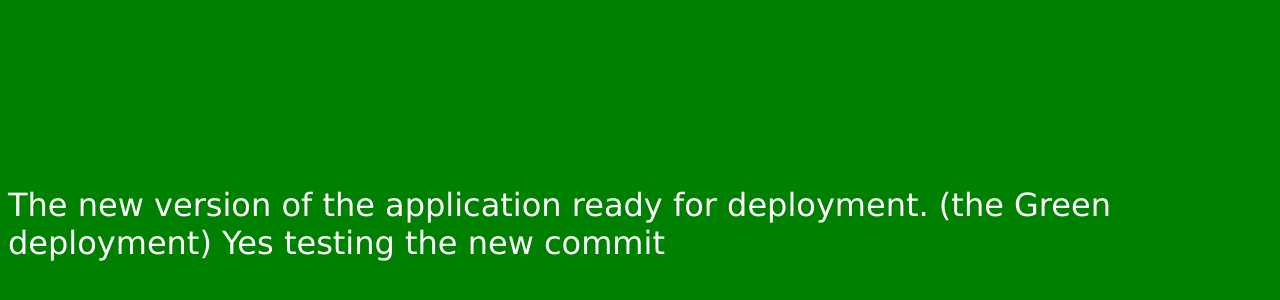
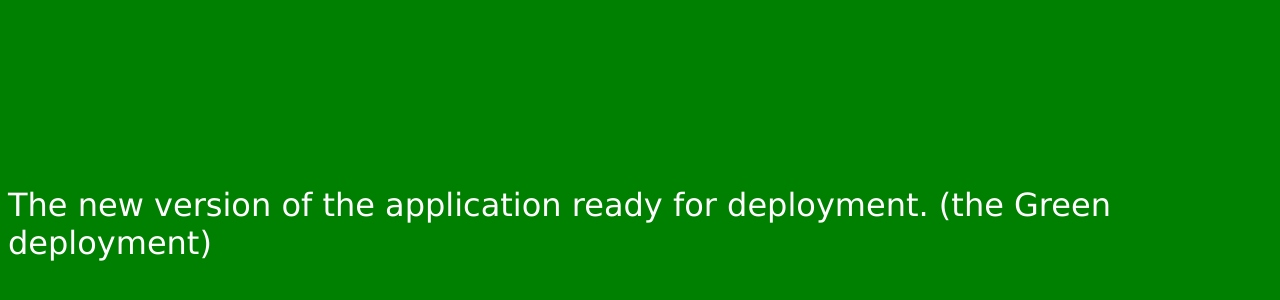
Before and after one commit to Sunloid/k8s-blue-green-deployment, a plain HTML site: page Green/index.html in a window 1280 px wide. Shown: the part 40-340 px from the top of the page. Drawn offline with Linux system fonts and the light colour scheme.

Commit message:
First commit

```diff
--- a/Green/index.html
+++ b/Green/index.html
@@ -11,7 +11,6 @@
     <div class="div">
         The new version of the application ready for deployment.
         (the Green deployment)
-        Yes testing the new commit
     </div>
 </body>
 </html>
```
